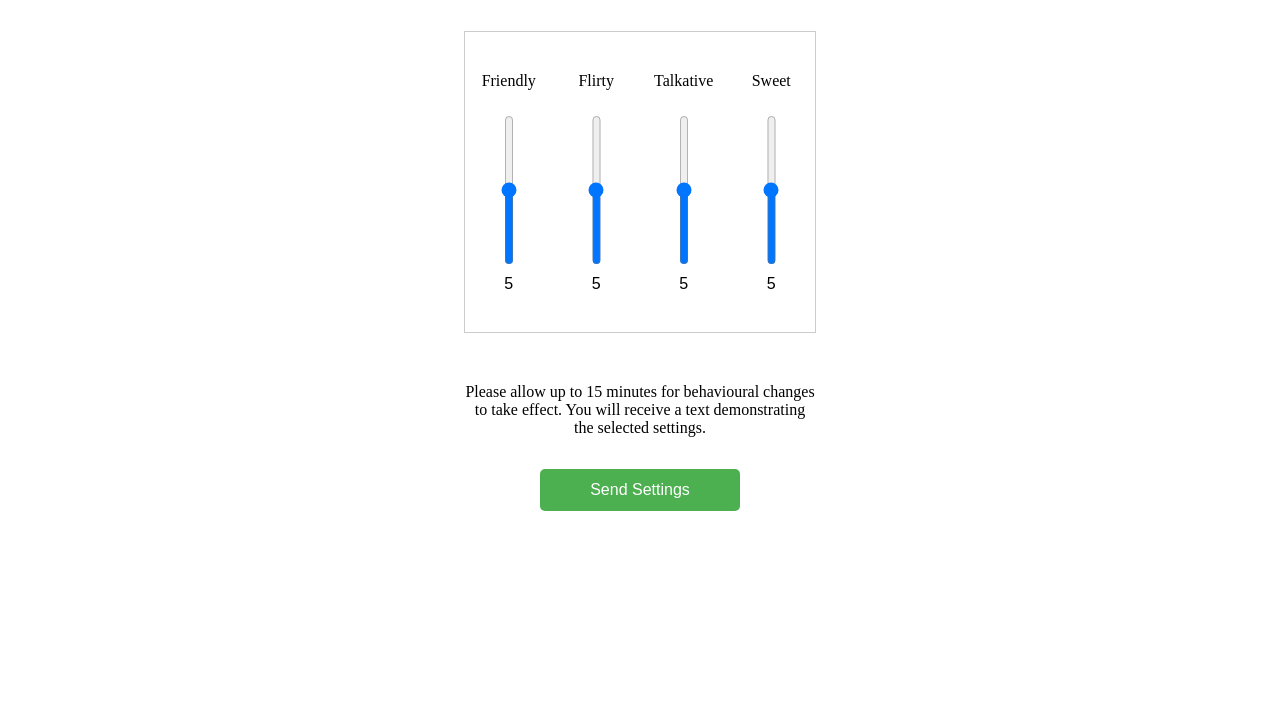
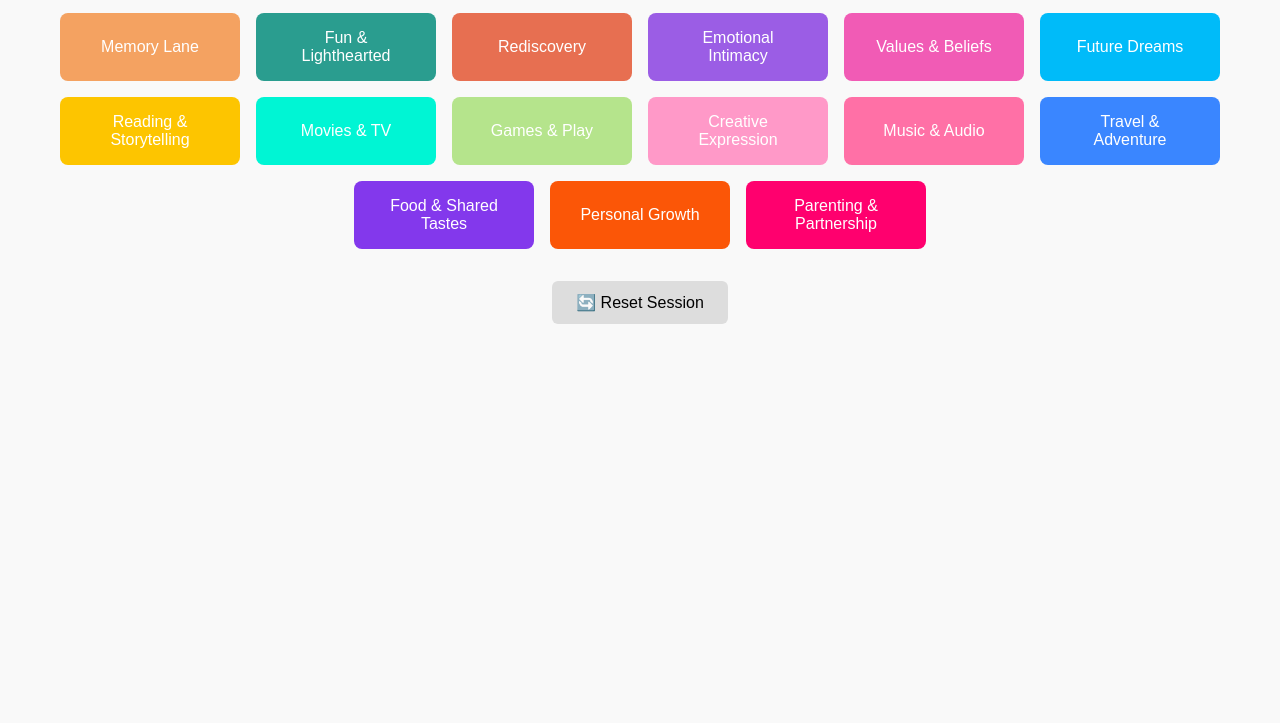
Before and after one commit to jackbanditdude/jackbanditdude.github.io, a plain HTML site: page index.html in a window 1280 px wide. Shown: the part 77-800 px from the top of the page. Drawn offline with nearby package versions, Linux system fonts and the light colour scheme.

Commit message:
Updating to initial commit of relationship app

```diff
--- /dev/null
+++ b/app.js
@@ -0,0 +1,233 @@
+// import questionData from 'questions.json' assert { type: 'json' };
+
+questionData = {
+  "packs": [
+    {
+      "name": "Memory Lane",
+      "color": "#F4A261",
+      "questions": [
+        "What’s a moment from our early days that still makes you smile?",
+        "What did you think our life would look like 10 years ago? How close did we get?",
+        "What’s a challenge we overcame together that made us stronger?",
+        "What’s a tradition we used to have that you’d love to bring back?"
+      ]
+    },
+    {
+      "name": "Fun & Lighthearted",
+      "color": "#2A9D8F",
+      "questions": [
+        "If we could take a spontaneous weekend trip, where would you want to go?",
+        "What’s a silly habit I have that secretly makes you laugh?",
+        "If our relationship were a movie, what genre would it be—and who would play us?",
+        "What’s your favorite inside joke we’ve shared?"
+      ]
+    },
+    {
+      "name": "Rediscovery",
+      "color": "#E76F51",
+      "questions": [
+        "What’s something you’ve learned or changed about yourself in the past year?",
+        "Is there a dream or goal you’ve been quietly holding onto?",
+        "What’s a hobby or interest you’d love to explore together?",
+        "What’s something you wish I asked you about more often?"
+      ]
+    },
+    {
+      "name": "Emotional Intimacy",
+      "color": "#9B5DE5",
+      "questions": [
+        "When do you feel most emotionally connected to me?",
+        "What’s something you’re afraid to say but wish I understood?",
+        "What’s a small gesture I do that makes you feel loved?",
+        "How do you like to be comforted when you’re upset?",
+        "What’s a moment when you felt truly safe with me?"
+      ]
+    },
+    {
+      "name": "Values & Beliefs",
+      "color": "#F15BB5",
+      "questions": [
+        "What values do you hope we’re modeling for our kids?",
+        "What does “success” mean to you now—and has that changed over time?",
+        "What’s a belief you hold strongly that you rarely talk about?",
+        "How do you decide what’s worth fighting for?",
+        "What’s something you admire about how I handle challenges or decisions?"
+      ]
+    },
+    {
+      "name": "Future Dreams",
+      "color": "#00BBF9",
+      "questions": [
+        "What’s a dream you’ve never said out loud?",
+        "If we had unlimited time and resources, what would we build or create together?",
+        "What kind of life do you imagine for us in 10 years?",
+        "What’s something you want to experience before we grow old?",
+        "How do you want to be remembered—as a partner, parent, or person?"
+      ]
+    },
+    {
+      "name": "Reading & Storytelling",
+      "color": "#FDC500",
+      "questions": [
+        "What book had the biggest impact on you growing up?",
+        "If you could live inside the world of any novel, which would it be?",
+        "What kind of stories do you wish I asked you about more often?",
+        "Is there a character from a book that reminds you of us?",
+        "What’s a book you’ve always wanted to read but never got around to?"
+      ]
+    },
+    {
+      "name": "Movies & TV",
+      "color": "#00F5D4",
+      "questions": [
+        "What movie do you think best represents our relationship?",
+        "Which film or show do you secretly love but think I wouldn’t expect?",
+        "If we had a movie night theme, what would you choose—comedy, thriller, romance, or documentary?",
+        "What’s a scene from a movie that always makes you emotional?",
+        "Who would play you in a biopic—and who would direct it?"
+      ]
+    },
+    {
+      "name": "Games & Play",
+      "color": "#B5E48C",
+      "questions": [
+        "What’s your favorite game to play—board, video, or otherwise?",
+        "If we designed a game together, what would it be about?",
+        "What kind of player are you—competitive, cooperative, chaotic?",
+        "What’s a game from childhood you wish we could play again?",
+        "If we had a “date night challenge,” what kind of game would you want to try?"
+      ]
+    },
+    {
+      "name": "Creative Expression",
+      "color": "#FF99C8",
+      "questions": [
+        "What’s a creative hobby you’ve always wanted to explore?",
+        "When do you feel most creatively fulfilled?",
+        "If we made something together—art, music, writing—what would it be?",
+        "What’s a project you started but never finished that you’d love to revisit?",
+        "What’s a compliment you’ve received about your creativity that stuck with you?"
+      ]
+    },
+    {
+      "name": "Music & Audio",
+      "color": "#FF70A6",
+      "questions": [
+        "What song instantly takes you back to a specific moment in our relationship?",
+        "If we had a couple’s playlist, what would be the first track?",
+        "What kind of music do you listen to when you want to feel energized? Calm? Nostalgic?",
+        "Is there a concert or performance you wish we’d seen together?",
+        "What’s a sound or voice that brings you comfort?"
+      ]
+    },
+    {
+      "name": "Travel & Adventure",
+      "color": "#3A86FF",
+      "questions": [
+        "What’s a place you’ve always dreamed of visiting together?",
+        "If we could teleport anywhere for dinner tonight, where would we go?",
+        "What’s your favorite memory from a trip we took?",
+        "Are you more of a “plan every detail” traveler or “go with the flow”?",
+        "What kind of vacation would recharge you most right now—quiet retreat, cultural deep dive, or wild adventure?"
+      ]
+    },
+    {
+      "name": "Food & Shared Tastes",
+      "color": "#8338EC",
+      "questions": [
+        "What’s a meal that instantly reminds you of home?",
+        "If we opened a restaurant together, what would be on the menu?",
+        "What’s a dish you’ve always wanted to learn to cook?",
+        "What’s your comfort food—and what does it say about you?",
+        "If we had a signature couple’s cocktail or dessert, what would it be called?"
+      ]
+    },
+    {
+      "name": "Personal Growth",
+      "color": "#FB5607",
+      "questions": [
+        "What’s something you’ve learned about yourself this year?",
+        "What’s a fear you’ve overcome—or want to?",
+        "If you could take a class or workshop just for fun, what would it be?",
+        "What’s a personal goal you’ve been quietly working toward?",
+        "How do you recharge when life feels overwhelming?"
+      ]
+    },
+    {
+      "name": "Parenting & Partnership",
+      "color": "#FF006E",
+      "questions": [
+        "What’s one parenting moment that made you feel proud of us?",
+        "How do you think we’ve changed as individuals since becoming parents?",
+        "What’s something you hope our kids learn from watching our relationship?",
+        "What’s a parenting challenge that surprised you—and how did we handle it?",
+        "What’s one way we can support each other better in the chaos of family life?"
+      ]
+    }
+  ]
+};
+
+const categoryButtons = document.getElementById('category-buttons');
+const questionCard = document.getElementById('question-card');
+const questionText = document.getElementById('question-text');
+const closeCard = document.getElementById('close-card');
+const resetSession = document.getElementById('reset-session');
+
+let shownQuestions = JSON.parse(localStorage.getItem('shownQuestions')) || {};
+
+function saveShownQuestions() {
+  localStorage.setItem('shownQuestions', JSON.stringify(shownQuestions));
+}
+
+questionData.packs.forEach(pack => {
+  const btn = document.createElement('button');
+  btn.className = 'category';
+  btn.style.backgroundColor = pack.color;
+  btn.textContent = pack.name;
+  btn.onclick = () => showRandomQuestion(pack);
+  categoryButtons.appendChild(btn);
+});
+
+function showRandomQuestion(pack) {
+  const seen = shownQuestions[pack.name] || [];
+  const remaining = pack.questions.filter(q => !seen.includes(q));
+
+  if (remaining.length === 0) {
+    alert('You’ve seen all the questions in this category!');
+    return;
+  }
+
+  const question = remaining[Math.floor(Math.random() * remaining.length)];
+  shownQuestions[pack.name] = [...seen, question];
+  saveShownQuestions();
+
+  questionText.textContent = question;
+  questionCard.classList.add('visible');
+  questionCard.classList.remove('hidden');
+}
+
+closeCard.onclick = () => {
+  questionCard.classList.remove('visible');
+  questionCard.classList.add('hidden');
+  window.scrollTo({ top: 0, behavior: 'smooth' });
+};
+
+resetSession.onclick = () => {
+  localStorage.removeItem('shownQuestions');
+  shownQuestions = {};
+  alert('Session reset! You can now revisit all questions.');
+  location.reload();
+};
+
+// Swipe-to-close gesture
+let touchStartX = 0;
+questionCard.addEventListener('touchstart', e => {
+  touchStartX = e.changedTouches[0].screenX;
+});
+
+questionCard.addEventListener('touchend', e => {
+  const touchEndX = e.changedTouches[0].screenX;
+  if (touchEndX - touchStartX > 100) {
+    closeCard.click();
+  }
+});
--- a/index.html
+++ b/index.html
@@ -2,153 +2,33 @@
 <html lang="en">
 <head>
   <meta charset="UTF-8" />
-  <meta name="viewport" content="width=device-width, initial-scale=1.0" />
-  <script src="https://cdn.jsdelivr.net/npm/@emailjs/browser@4/dist/email.min.js"></script>
-  <title>Behavioural Settings</title>
-  <style>
-    .slider-container {
-      width: 350px;
-      display: flex;
-      justify-content: space-around;
-      align-items: center;
-      height: 300px;
-      margin: 50px auto;
-      border: 1px solid #ccc;
-    }
-    .slider-group {
-      display: flex;
-      flex-direction: column;
-      align-items: center;
-    }
-    input[type="range"] {
-      writing-mode: bt-lr; /* Makes slider vertical */
-      -webkit-appearance: slider-vertical;
-      width: 8px;
-      height: 150px;
-      margin-bottom: 10px;
-    }
-    .value {
-      font-family: sans-serif;
-      font-size: 16px;
-    }
-    .slider-header {
-      text-align: center;
-    }
-    .settings-body {
-      margin: 0 auto;
-      text-align: center;
-    }
-    .sample-group {
-      margin-top: 25px;
-    }
-
-    h2 {
-      text-align: center;
-      color: #333;
-    }
-
-    label {
-      display: block;
-      margin-top: 1em;
-      color: #555;
-    }
-
-    input[type="range"] {
-      width: 100%;
-      margin-top: 0.5em;
-    }
-
-    button {
-      margin-top: 2em;
-      padding: 0.75em;
-      width: 200px;
-      font-size: 1em;
-      background-color: #4CAF50;
-      color: white;
-      border: none;
-      border-radius: 5px;
-    }
-
-    button:hover {
-      background-color: #45a049;
-    }
-
-  </style>
+  <meta name="viewport" content="width=device-width, initial-scale=1.0"/>
+  <title>Relationship Reconnect</title>
+  <link rel="stylesheet" href="style.css" />
+  <link rel="manifest" href="manifest.json" />
+  <meta name="theme-color" content="#222222" />
 </head>
 <body>
-  <div class="settings-body">
-    <h1>Behavioural Settings</h1>
-    <div class="slider-container">
-      <div class="slider-group">
-        <div class="slider-header">Friendly<br><br></div>
-        <input type="range" min="0" max="10" value="5" oninput="updateValue(this)" id="sliderFriendly">
-        <div class="value">5</div>
-      </div>
-      <div class="slider-group">
-        <div class="slider-header">Flirty<br><br></div>
-        <input type="range" min="0" max="10" value="5" oninput="updateValue(this)" id="sliderFlirty">
-        <div class="value">5</div>
-      </div>
-      <div class="slider-group">
-        <div class="slider-header">Talkative<br><br></div>
-        <input type="range" min="0" max="10" value="5" oninput="updateValue(this)" id="sliderTalkative">
-        <div class="value">5</div>
-      </div>
-      <div class="slider-group">
-        <div class="slider-header">Sweet<br><br></div>
-        <input type="range" min="0" max="10" value="5" oninput="updateValue(this)" id="sliderSweet">
-        <div class="value">5</div>
-      </div>
-    </div>
-    <p style="width: 350px; margin: 0 auto;">Please allow up to 15 minutes for behavioural changes to take effect. You will receive a text demonstrating the selected settings.</p>
-    <!-- <button onclick="genExample()">Sample Behaviour</button> -->
-    <button onclick="sendEmail()">Send Settings</button>
+  <div id="app">
+    <h1>Choose a Category</h1>
+    <div id="category-buttons"></div>
+    <button id="reset-session">🔄 Reset Session</button>
+  </div>
 
-    <div class="sample-group">
-      <span id="sampleBehav"></span>
+  <div id="question-card" class="hidden">
+    <div class="card-content">
+      <p id="question-text"></p>
+      <button id="close-card">Back to Categories</button>
     </div>
   </div>
 
+  <script src="app.js"></script>
   <script>
-    function updateValue(slider) {
-      slider.nextElementSibling.textContent = slider.value;
+    if ('serviceWorker' in navigator) {
+      navigator.serviceWorker.register('./sw.js')
+        .then(() => console.log('Service Worker registered'))
+        .catch(err => console.error('Service Worker error:', err));
     }
-
-    function genExample() {
-      let valFriendly = document.getElementById('sliderFriendly');
-      let valFlirty = document.getElementById('sliderFlirty');
-      let valTalkative = document.getElementById('sliderTalkative');
-      let valSweet = document.getElementById('sliderSweet');
-
-      let valSampleBehav = document.getElementById('sampleBehav');
-
-      valSampleBehav.innerHTML = 'Bah';
-    }
-
-    // Initialize EmailJS (replace with your actual user ID)
-    (function() {
-      emailjs.init("am1NaYzfc271uXeYn");
-    })();
-
-    function sendEmail() {
-      let valFriendly = document.getElementById('sliderFriendly').value;
-      let valFlirty = document.getElementById('sliderFlirty').value;
-      let valTalkative = document.getElementById('sliderTalkative').value;
-      let valSweet = document.getElementById('sliderSweet').value;
-
-      const messageText = `Friendly: ${valFriendly}\nFlirty: ${valFlirty}\nTalkative: ${valTalkative}\nSweet: ${valSweet}`;
-
-      emailjs.send("service_1gkxyqc", "template_0xxrkrp", {
-        message: messageText
-      })
-      .then(function(response) {
-        alert("Email sent successfully!");
-      }, function(error) {
-        alert("Error sending email: " + JSON.stringify(error));
-      });
-    }
-
-
   </script>
 </body>
 </html>
--- /dev/null
+++ b/questions.json
@@ -0,0 +1,166 @@
+{
+  "packs": [
+    {
+      "name": "Memory Lane",
+      "color": "#F4A261",
+      "questions": [
+        "What’s a moment from our early days that still makes you smile?",
+        "What did you think our life would look like 10 years ago? How close did we get?",
+        "What’s a challenge we overcame together that made us stronger?",
+        "What’s a tradition we used to have that you’d love to bring back?"
+      ]
+    },
+    {
+      "name": "Fun & Lighthearted",
+      "color": "#2A9D8F",
+      "questions": [
+        "If we could take a spontaneous weekend trip, where would you want to go?",
+        "What’s a silly habit I have that secretly makes you laugh?",
+        "If our relationship were a movie, what genre would it be—and who would play us?",
+        "What’s your favorite inside joke we’ve shared?"
+      ]
+    },
+    {
+      "name": "Rediscovery",
+      "color": "#E76F51",
+      "questions": [
+        "What’s something you’ve learned or changed about yourself in the past year?",
+        "Is there a dream or goal you’ve been quietly holding onto?",
+        "What’s a hobby or interest you’d love to explore together?",
+        "What’s something you wish I asked you about more often?"
+      ]
+    },
+    {
+      "name": "Emotional Intimacy",
+      "color": "#9B5DE5",
+      "questions": [
+        "When do you feel most emotionally connected to me?",
+        "What’s something you’re afraid to say but wish I understood?",
+        "What’s a small gesture I do that makes you feel loved?",
+        "How do you like to be comforted when you’re upset?",
+        "What’s a moment when you felt truly safe with me?"
+      ]
+    },
+    {
+      "name": "Values & Beliefs",
+      "color": "#F15BB5",
+      "questions": [
+        "What values do you hope we’re modeling for our kids?",
+        "What does “success” mean to you now—and has that changed over time?",
+        "What’s a belief you hold strongly that you rarely talk about?",
+        "How do you decide what’s worth fighting for?",
+        "What’s something you admire about how I handle challenges or decisions?"
+      ]
+    },
+    {
+      "name": "Future Dreams",
+      "color": "#00BBF9",
+      "questions": [
+        "What’s a dream you’ve never said out loud?",
+        "If we had unlimited time and resources, what would we build or create together?",
+        "What kind of life do you imagine for us in 10 years?",
+        "What’s something you want to experience before we grow old?",
+        "How do you want to be remembered—as a partner, parent, or person?"
+      ]
+    },
+    {
+      "name": "Reading & Storytelling",
+      "color": "#FDC500",
+      "questions": [
+        "What book had the biggest impact on you growing up?",
+        "If you could live inside the world of any novel, which would it be?",
+        "What kind of stories do you wish I asked you about more often?",
+        "Is there a character from a book that reminds you of us?",
+        "What’s a book you’ve always wanted to read but never got around to?"
+      ]
+    },
+    {
+      "name": "Movies & TV",
+      "color": "#00F5D4",
+      "questions": [
+        "What movie do you think best represents our relationship?",
+        "Which film or show do you secretly love but think I wouldn’t expect?",
+        "If we had a movie night theme, what would you choose—comedy, thriller, romance, or documentary?",
+        "What’s a scene from a movie that always makes you emotional?",
+        "Who would play you in a biopic—and who would direct it?"
+      ]
+    },
+    {
+      "name": "Games & Play",
+      "color": "#B5E48C",
+      "questions": [
+        "What’s your favorite game to play—board, video, or otherwise?",
+        "If we designed a game together, what would it be about?",
+        "What kind of player are you—competitive, cooperative, chaotic?",
+        "What’s a game from childhood you wish we could play again?",
+        "If we had a “date night challenge,” what kind of game would you want to try?"
+      ]
+    },
+    {
+      "name": "Creative Expression",
+      "color": "#FF99C8",
+      "questions": [
+        "What’s a creative hobby you’ve always wanted to explore?",
+        "When do you feel most creatively fulfilled?",
+        "If we made something together—art, music, writing—what would it be?",
+        "What’s a project you started but never finished that you’d love to revisit?",
+        "What’s a compliment you’ve received about your creativity that stuck with you?"
+      ]
+    },
+    {
+      "name": "Music & Audio",
+      "color": "#FF70A6",
+      "questions": [
+        "What song instantly takes you back to a specific moment in our relationship?",
+        "If we had a couple’s playlist, what would be the first track?",
+        "What kind of music do you listen to when you want to feel energized? Calm? Nostalgic?",
+        "Is there a concert or performance you wish we’d seen together?",
+        "What’s a sound or voice that brings you comfort?"
+      ]
+    },
+    {
+      "name": "Travel & Adventure",
+      "color": "#3A86FF",
+      "questions": [
+        "What’s a place you’ve always dreamed of visiting together?",
+        "If we could teleport anywhere for dinner tonight, where would we go?",
+        "What’s your favorite memory from a trip we took?",
+        "Are you more of a “plan every detail” traveler or “go with the flow”?",
+        "What kind of vacation would recharge you most right now—quiet retreat, cultural deep dive, or wild adventure?"
+      ]
+    },
+    {
+      "name": "Food & Shared Tastes",
+      "color": "#8338EC",
+      "questions": [
+        "What’s a meal that instantly reminds you of home?",
+        "If we opened a restaurant together, what would be on the menu?",
+        "What’s a dish you’ve always wanted to learn to cook?",
+        "What’s your comfort food—and what does it say about you?",
+        "If we had a signature couple’s cocktail or dessert, what would it be called?"
+      ]
+    },
+    {
+      "name": "Personal Growth",
+      "color": "#FB5607",
+      "questions": [
+        "What’s something you’ve learned about yourself this year?",
+        "What’s a fear you’ve overcome—or want to?",
+        "If you could take a class or workshop just for fun, what would it be?",
+        "What’s a personal goal you’ve been quietly working toward?",
+        "How do you recharge when life feels overwhelming?"
+      ]
+    },
+    {
+      "name": "Parenting & Partnership",
+      "color": "#FF006E",
+      "questions": [
+        "What’s one parenting moment that made you feel proud of us?",
+        "How do you think we’ve changed as individuals since becoming parents?",
+        "What’s something you hope our kids learn from watching our relationship?",
+        "What’s a parenting challenge that surprised you—and how did we handle it?",
+        "What’s one way we can support each other better in the chaos of family life?"
+      ]
+    }
+  ]
+}
--- /dev/null
+++ b/style.css
@@ -0,0 +1,108 @@
+body {
+  font-family: 'Segoe UI', sans-serif;
+  background: #f9f9f9;
+  margin: 0;
+  padding: 1rem;
+  text-align: center;
+}
+
+h1 {
+  font-size: 1.8rem;
+  margin-bottom: 1rem;
+}
+
+#category-buttons {
+  display: flex;
+  flex-wrap: wrap;
+  justify-content: center;
+  gap: 1rem;
+}
+
+button.category {
+  flex: 1 1 40%;
+  min-width: 120px;
+  max-width: 180px;
+  padding: 1rem 1.5rem;
+  border: none;
+  border-radius: 8px;
+  font-size: 1rem;
+  color: white;
+  cursor: pointer;
+  transition: transform 0.2s;
+}
+
+button.category:hover {
+  transform: scale(1.05);
+}
+
+#reset-session {
+  margin-top: 2rem;
+  padding: 0.75rem 1.5rem;
+  font-size: 1rem;
+  border: none;
+  border-radius: 6px;
+  background: #ddd;
+  cursor: pointer;
+}
+
+#question-card {
+  position: fixed;
+  top: 0;
+  left: 0;
+  width: 100%;
+  height: 100%;
+  background: #222;
+  color: white;
+  display: flex;
+  align-items: center;
+  justify-content: center;
+  padding: 2rem;
+  z-index: 1000;
+  overflow-y: auto;
+  opacity: 0;
+  pointer-events: none;
+  transition: opacity 0.3s ease;
+}
+
+#question-card.visible {
+  opacity: 1;
+  pointer-events: auto;
+}
+
+.card-content {
+  max-width: 90%;
+  text-align: center;
+}
+
+#question-text {
+  font-size: 1.5rem;
+  margin-bottom: 2rem;
+  line-height: 1.6;
+}
+
+#close-card {
+  background: #fff;
+  color: #222;
+  border: none;
+  padding: 0.75rem 1.5rem;
+  font-size: 1rem;
+  border-radius: 6px;
+  cursor: pointer;
+}
+
+@media (max-width: 600px) {
+  button.category {
+    flex: 1 1 100%;
+    font-size: 1rem;
+    padding: 0.75rem 1.2rem;
+  }
+
+  #question-text {
+    font-size: 1.2rem;
+  }
+
+  #close-card {
+    font-size: 1rem;
+    padding: 0.6rem 1.2rem;
+  }
+}
```
Also changed, not shown: sw.js (added, +23 -0 lines), icon-192.png (added), icon-512.png (added), manifest.json (added).
